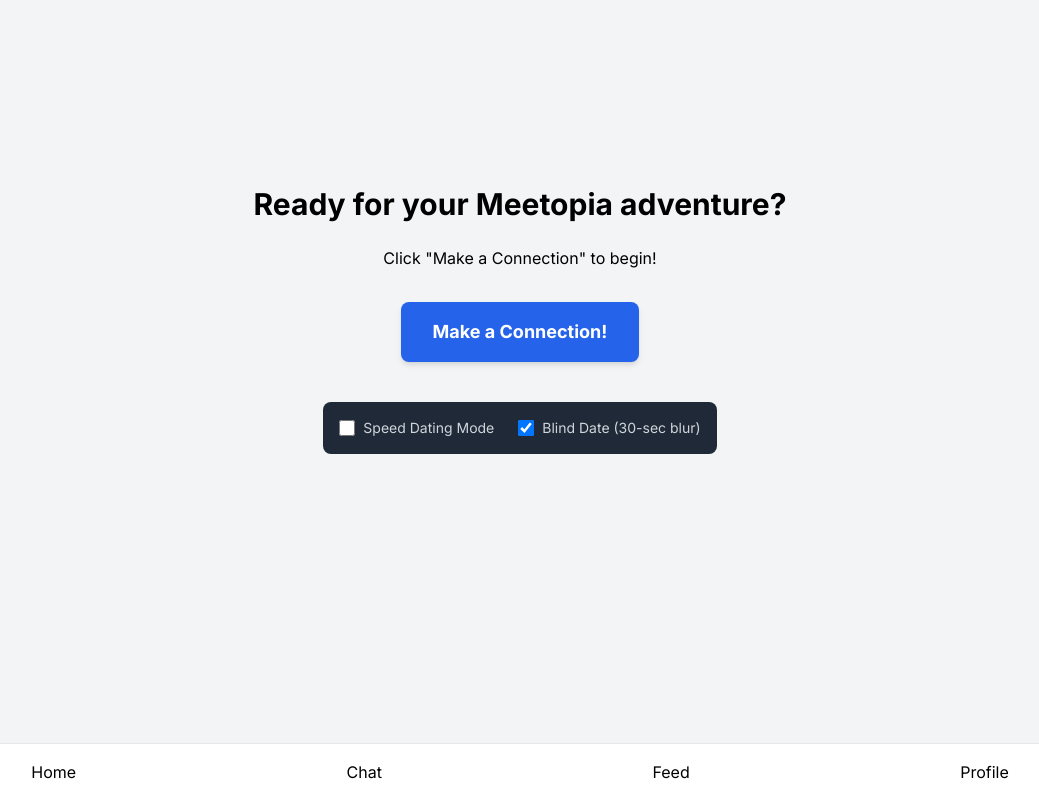
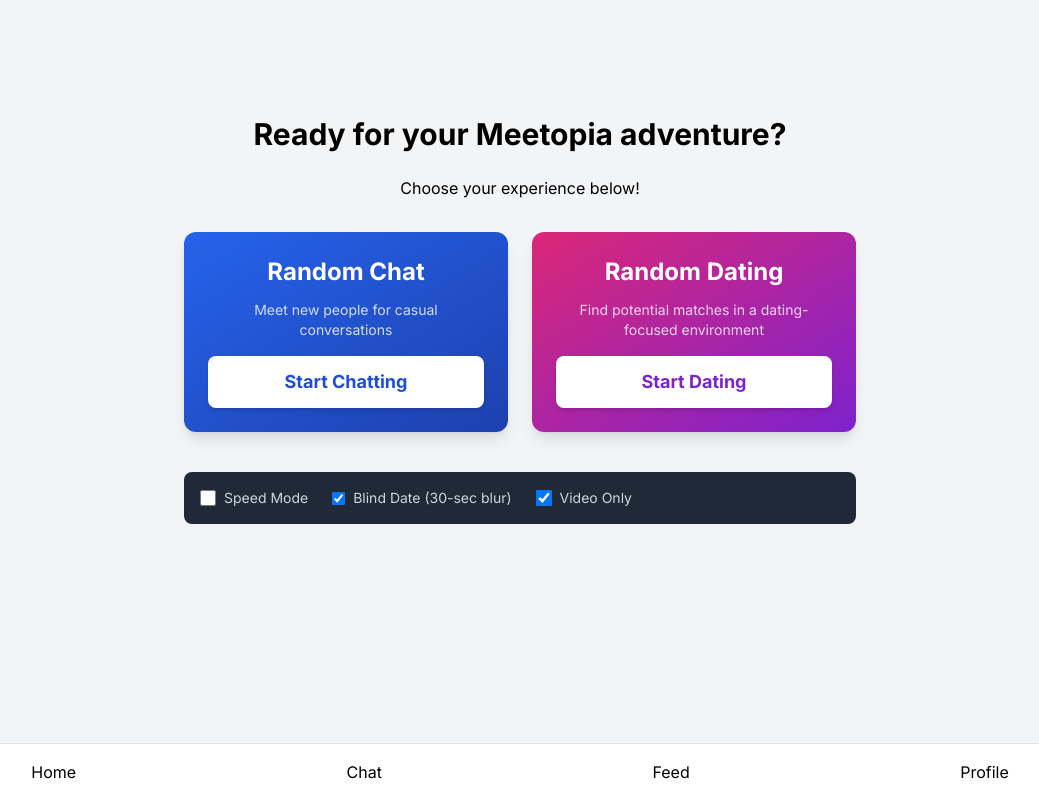
Before and after one commit to BTheCoderr/MeetopiaAPP, a Next.js app: page / in a window 1280 px wide. Shown: the whole page, without its empty margins (120-1159 px from the left). Built offline with nearby package versions, Linux system fonts and the light colour scheme; no server answers.

Commit message:
Add Random Chat and Random Dating modes with video-only option

```diff
--- a/src/app/api/match/route.ts
+++ b/src/app/api/match/route.ts
@@ -2,7 +2,7 @@ import { NextResponse } from 'next/server'
 
 export async function POST(req: Request) {
   try {
-    const { type, mode, blindDate } = await req.json()
+    const { type, mode, blindDate, chatMode } = await req.json()
 
     // For now, generate a temporary user ID
     const tempUserId = `user_${Date.now()}`
@@ -13,6 +13,7 @@ export async function POST(req: Request) {
         type,
         mode: mode || 'regular', // Default to regular mode if not specified
         blindDate: blindDate || false, // Default to false if not specified
+        chatMode: chatMode || 'chat', // Default to chat mode if not specified
         userId: tempUserId,
         status: 'searching'
       }
--- a/src/app/match/page.tsx
+++ b/src/app/match/page.tsx
@@ -8,10 +8,13 @@ export default function MatchPage() {
   const searchParams = useSearchParams()
   const speedParam = searchParams.get('speed')
   const blindParam = searchParams.get('blind')
+  const modeParam = searchParams.get('mode') || 'chat'
+  const videoParam = searchParams.get('video')
 
-  const [matchType, setMatchType] = useState<'video' | 'text'>('video')
+  const [matchType, setMatchType] = useState<'video' | 'text'>(videoParam === 'true' ? 'video' : 'text')
   const [mode, setMode] = useState<'regular' | 'speed'>(speedParam === 'true' ? 'speed' : 'regular')
   const [blindDate, setBlindDate] = useState<boolean>(blindParam === 'true')
+  const [chatMode, setChatMode] = useState<'chat' | 'dating'>(modeParam === 'dating' ? 'dating' : 'chat')
   const [status, setStatus] = useState<'idle' | 'searching' | 'matched'>('idle')
   const [socket, setSocket] = useState<Socket | null>(null)
   const [connectionError, setConnectionError] = useState<string | null>(null)
@@ -40,7 +43,7 @@ export default function MatchPage() {
       console.log('Match found, navigating to room:', roomId)
       setStatus('matched')
       // Navigate to chat/video room with mode and blind date parameters
-      window.location.href = `/room/${roomId}?mode=${mode}&blind=${blindDate}`
+      window.location.href = `/room/${roomId}?mode=${mode}&blind=${blindDate}&chatMode=${chatMode}`
     })
 
     setSocket(newSocket)
@@ -49,7 +52,7 @@ export default function MatchPage() {
       console.log('Closing socket connection')
       newSocket.close()
     }
-  }, [mode, blindDate])
+  }, [mode, blindDate, chatMode])
 
   const startMatching = async () => {
     if (!socket?.connected) {
@@ -61,17 +64,18 @@ export default function MatchPage() {
       const res = await fetch('/api/match', {
         method: 'POST',
         headers: { 'Content-Type': 'application/json' },
-        body: JSON.stringify({ type: matchType, mode, blindDate })
+        body: JSON.stringify({ type: matchType, mode, blindDate, chatMode })
       })
 
       const data = await res.json()
       if (data.success) {
         setStatus('searching')
-        console.log('Emitting find-match event with:', { type: matchType, mode, blindDate })
+        console.log('Emitting find-match event with:', { type: matchType, mode, blindDate, chatMode })
         socket?.emit('find-match', {
           type: matchType,
           mode: mode,
           blindDate: blindDate,
+          chatMode: chatMode,
           userId: data.match.userId
         })
       }
@@ -84,7 +88,9 @@ export default function MatchPage() {
   return (
     <MainLayout>
       <div className="flex flex-col items-center gap-6 p-6 max-w-md mx-auto">
-        <h1 className="text-3xl font-bold text-center">Find Your Match</h1>
+        <h1 className="text-3xl font-bold text-center">
+          {chatMode === 'dating' ? 'Find Your Date' : 'Find Someone to Chat With'}
+        </h1>
 
         {connectionError && (
           <div className="text-red-500 text-center p-3 bg-red-100 rounded-lg w-full">
@@ -100,7 +106,18 @@ export default function MatchPage() {
           <div className="flex flex-col gap-4 mb-6">
             <div className="flex items-center justify-between">
               <span className="font-medium">
-                {mode === 'speed' ? 'Speed Dating Mode' : 'Regular Chat'}
+                {chatMode === 'dating' ? 'Dating Mode' : 'Casual Chat'}
+              </span>
+              <span className={`px-2 py-1 rounded text-xs ${
+                chatMode === 'dating' ? 'bg-pink-100 text-pink-800' : 'bg-blue-100 text-blue-800'
+              }`}>
+                {chatMode === 'dating' ? 'Dating' : 'Chat'}
+              </span>
+            </div>
+
+            <div className="flex items-center justify-between">
+              <span className="font-medium">
+                {mode === 'speed' ? 'Speed Mode' : 'Regular Mode'}
               </span>
               {mode === 'speed' && (
                 <span className="text-sm text-gray-600">3-minute rounds</span>
@@ -117,6 +134,7 @@ export default function MatchPage() {
             </div>
           </div>
 
+          {videoParam !== 'true' && (
             <div className="flex gap-4 mb-4">
               <button
                 onClick={() => setMatchType('video')}
@@ -137,12 +155,15 @@ export default function MatchPage() {
                 Text Chat
               </button>
             </div>
+          )}
         </div>
 
         <button
           onClick={startMatching}
           disabled={status === 'searching' || !socket?.connected}
-          className="w-full px-6 py-4 bg-blue-600 text-white text-lg font-bold rounded-lg shadow-md hover:bg-blue-700 disabled:bg-gray-300 transition-colors"
+          className={`w-full px-6 py-4 text-white text-lg font-bold rounded-lg shadow-md hover:opacity-90 disabled:bg-gray-300 transition-colors ${
+            chatMode === 'dating' ? 'bg-pink-600 hover:bg-pink-700' : 'bg-blue-600 hover:bg-blue-700'
+          }`}
         >
           {status === 'idle' ? 'Start Matching Now' : 'Searching...'}
         </button>
--- a/src/app/page.tsx
+++ b/src/app/page.tsx
@@ -6,23 +6,41 @@ import MainLayout from '../components/Layout/MainLayout'
 export default function HomePage() {
   const [speedDatingEnabled, setSpeedDatingEnabled] = useState(false)
   const [blindDateEnabled, setBlindDateEnabled] = useState(true) // Default to enabled for uniqueness
+  const [videoOnly, setVideoOnly] = useState(true) // Default to video-only mode
 
   return (
     <MainLayout>
       <div className="flex flex-col items-center justify-center min-h-[80vh] p-4 text-center">
         <h1 className="text-3xl font-bold mb-6">Ready for your Meetopia adventure?</h1>
-        <p className="mb-8">Click "Make a Connection" to begin!</p>
+        <p className="mb-8">Choose your experience below!</p>
 
-        <div className="flex flex-col sm:flex-row gap-4 mb-8">
-          <Link
-            href={`/match?speed=${speedDatingEnabled}&blind=${blindDateEnabled}`}
-            className="px-8 py-4 bg-blue-600 text-white text-lg font-bold rounded-lg hover:bg-blue-700 transition-colors shadow-md"
-          >
-            Make a Connection!
-          </Link>
+        <div className="grid grid-cols-1 md:grid-cols-2 gap-6 mb-8 w-full max-w-2xl">
+          {/* Random Chat Option */}
+          <div className="flex flex-col items-center p-6 bg-gradient-to-br from-blue-600 to-blue-800 rounded-xl shadow-lg">
+            <h2 className="text-2xl font-bold text-white mb-3">Random Chat</h2>
+            <p className="text-white/80 mb-4 text-sm">Meet new people for casual conversations</p>
+            <Link
+              href={`/match?speed=${speedDatingEnabled}&blind=false&mode=chat&video=${videoOnly}`}
+              className="w-full px-6 py-3 bg-white text-blue-700 text-lg font-bold rounded-lg hover:bg-blue-50 transition-colors shadow-md"
+            >
+              Start Chatting
+            </Link>
+          </div>
+
+          {/* Random Dating Option */}
+          <div className="flex flex-col items-center p-6 bg-gradient-to-br from-pink-600 to-purple-700 rounded-xl shadow-lg">
+            <h2 className="text-2xl font-bold text-white mb-3">Random Dating</h2>
+            <p className="text-white/80 mb-4 text-sm">Find potential matches in a dating-focused environment</p>
+            <Link
+              href={`/match?speed=${speedDatingEnabled}&blind=${blindDateEnabled}&mode=dating&video=${videoOnly}`}
+              className="w-full px-6 py-3 bg-white text-purple-700 text-lg font-bold rounded-lg hover:bg-purple-50 transition-colors shadow-md"
+            >
+              Start Dating
+            </Link>
+          </div>
         </div>
 
-        <div className="flex flex-col sm:flex-row gap-6 mt-2 bg-gray-800 p-4 rounded-lg">
+        <div className="flex flex-col sm:flex-row gap-6 mt-2 bg-gray-800 p-4 rounded-lg w-full max-w-2xl">
           <div className="flex items-center gap-2">
             <input
               type="checkbox"
@@ -32,7 +50,7 @@ export default function HomePage() {
               className="w-4 h-4"
             />
             <label htmlFor="speedDating" className="text-sm text-gray-300">
-              Speed Dating Mode {speedDatingEnabled && '(3-min timer)'}
+              Speed Mode {speedDatingEnabled && '(3-min timer)'}
             </label>
           </div>
 
@@ -42,10 +60,23 @@ export default function HomePage() {
               id="blindDate"
               checked={blindDateEnabled}
               onChange={() => setBlindDateEnabled(!blindDateEnabled)}
-              className="w-4 h-4"
+              className="text-sm text-gray-300"
             />
             <label htmlFor="blindDate" className="text-sm text-gray-300">
               Blind Date {blindDateEnabled && '(30-sec blur)'}
+            </label>
+          </div>
+
+          <div className="flex items-center gap-2">
+            <input
+              type="checkbox"
+              id="videoOnly"
+              checked={videoOnly}
+              onChange={() => setVideoOnly(!videoOnly)}
+              className="w-4 h-4"
+            />
+            <label htmlFor="videoOnly" className="text-sm text-gray-300">
+              Video Only
             </label>
           </div>
         </div>
--- a/src/app/room/[roomId]/page.tsx
+++ b/src/app/room/[roomId]/page.tsx
@@ -13,6 +13,7 @@ export default function RoomPage({ params }: { params: { roomId: string } }) {
   const searchParams = useSearchParams()
   const mode = searchParams.get('mode') || 'regular'
   const blindDate = searchParams.get('blind') === 'true'
+  const chatMode = searchParams.get('chatMode') || 'chat'
 
   const localVideoRef = useRef<HTMLVideoElement>(null)
   const remoteVideoRef = useRef<HTMLVideoElement>(null)
@@ -154,7 +155,7 @@ export default function RoomPage({ params }: { params: { roomId: string } }) {
     webrtcRef.current?.cleanup()
     // Generate new room ID and redirect
     const newRoomId = `room_${Date.now()}`
-    window.location.href = `/room/${newRoomId}?mode=${mode}&blind=${blindDate}`
+    window.location.href = `/room/${newRoomId}?mode=${mode}&blind=${blindDate}&chatMode=${chatMode}`
   }
 
   const toggleMute = () => {
@@ -212,8 +213,14 @@ export default function RoomPage({ params }: { params: { roomId: string } }) {
         <div className="w-full md:w-2/3">
           {mode === 'speed' && timeRemaining > 0 && (
             <div className="bg-blue-100 text-blue-800 p-3 rounded-lg mb-4 flex justify-between items-center">
-              <span className="font-medium">Speed Dating Mode</span>
+              <span className="font-medium">Speed {chatMode === 'dating' ? 'Dating' : 'Chat'} Mode</span>
               <span className="text-xl font-bold">{formatTime(timeRemaining)}</span>
+            </div>
+          )}
+
+          {chatMode === 'dating' && (
+            <div className={`bg-pink-100 text-pink-800 p-3 rounded-lg mb-4 ${mode === 'speed' ? 'mt-2' : ''}`}>
+              <span className="font-medium">Dating Mode - Find your perfect match!</span>
             </div>
           )}
 
```
Lines whose indentation alone changed are shown as unchanged.
